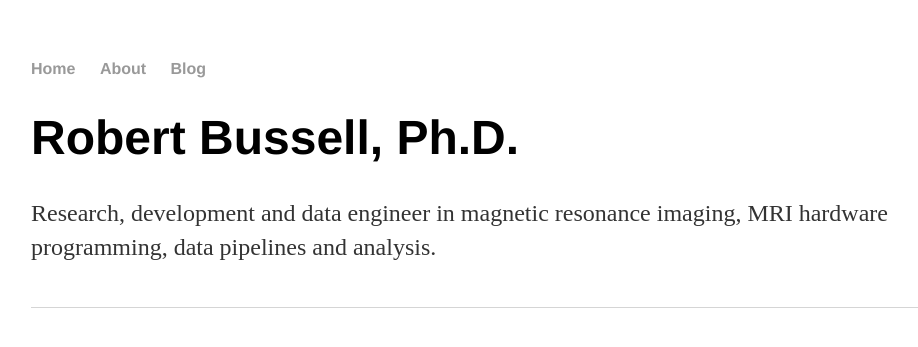
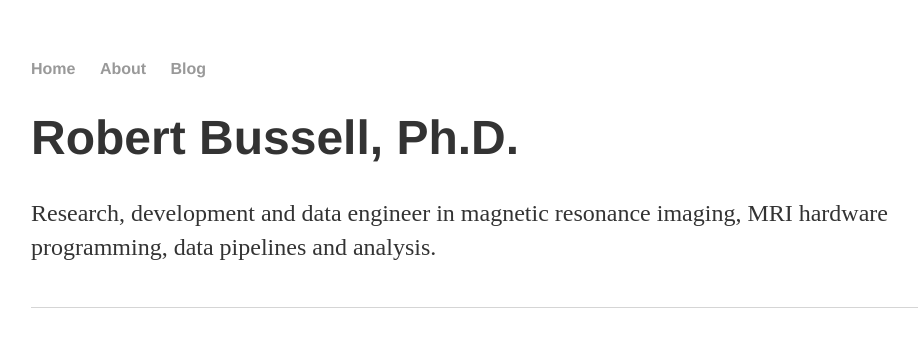
Before and after one commit to rgbussell/rgbussell.github.io, a Jekyll site: the page built from index.html, in a window 1280 px wide. Shown: the top 347 px of the page, without its empty margins (161-1079 px from the left). Built offline with Jekyll 4.4.1, drawn with Linux system fonts in a browser that asks for light colours; the list of posts is cut into pages by our own code.

Commit message:
Update main.css

```diff
--- a/css/main.css
+++ b/css/main.css
@@ -1,6 +1,7 @@
 body {
     margin: 60px auto;
     width: 70%;
+    color: #555;
 }
 nav ul, footer ul {
     font-family:'Helvetica', 'Arial', 'Sans-Serif';
@@ -28,6 +29,11 @@
     line-height: 1.4em;
     color: #333;
 }
+h1,
+h2,
+strong {
+  color: #333;
+}
 footer {
     border-top: 1px solid #d5d5d5;
     font-size: .8em;
```
